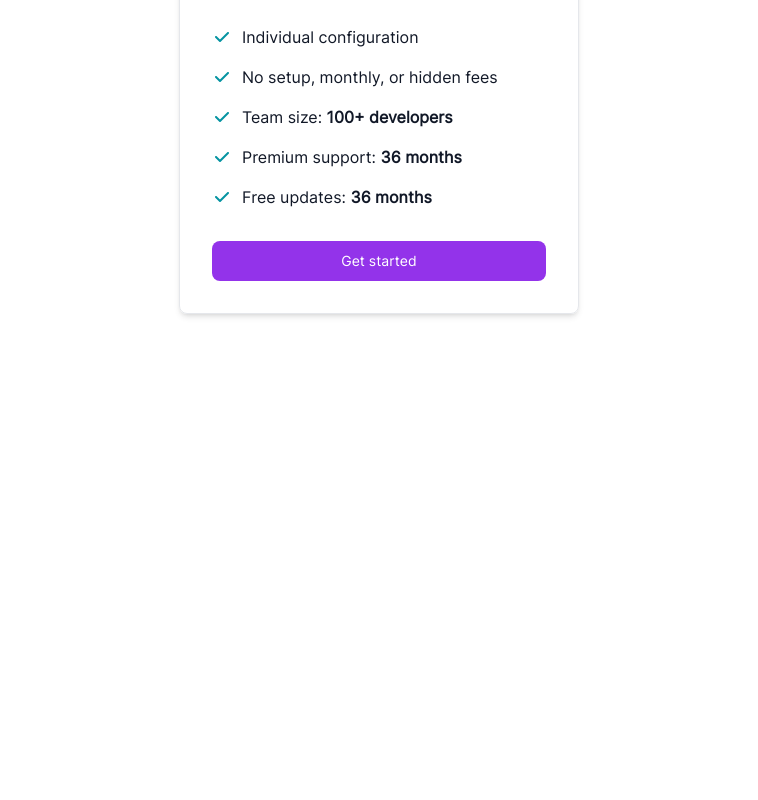
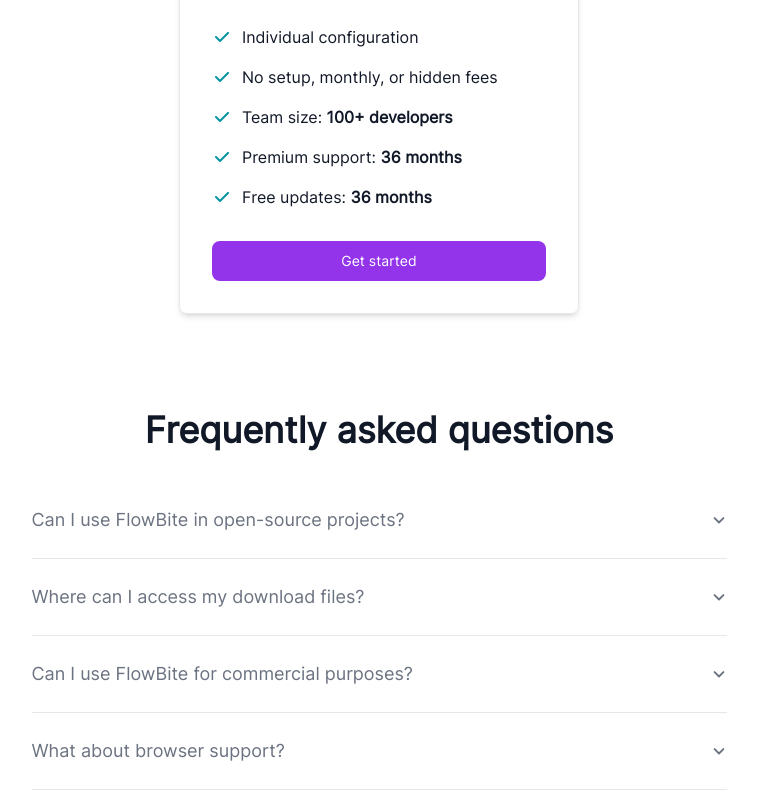
Before and after one commit to nomaan-07/Landwind-React, a React (Vite) app: page / in a window 1280 px wide. Shown: the part 4512-5312 px from the top of the page, without its empty margins (261-1019 px from the left). Before the commit the page ends 4922 px from the top, so only its background shows below. Built offline with nearby package versions, Linux system fonts and the light colour scheme.

Commit message:
Feat: FAQ Section Complete

```diff
--- /dev/null
+++ b/src/components/home-page/FAQ/Accordion.jsx
@@ -0,0 +1,64 @@
+import { useCallback, useState } from "react";
+
+import AccordionQuestion from "./AccordionQuestion";
+
+const questions = [
+  {
+    id: 1,
+    title: "Can I use FlowBite in open-source projects?",
+    answers: [
+      "Generally, it is accepted to use FlowBite in open-source projects, as long as it is not a UI library, a theme, a template, a page-builder that would be considered as an alternative to FlowBite itself.",
+      "With that being said, feel free to use this design kit for your open-source projects.",
+    ],
+    url: "#",
+  },
+  {
+    id: 2,
+    title: "Where can I access my download files?",
+    answers: [
+      "Generally, it is accepted to use FlowBite in open-source projects, as long as it is not a UI library, a theme, a template, a page-builder that would be considered as an alternative to FlowBite itself.",
+      "With that being said, feel free to use this design kit for your open-source projects.",
+    ],
+    url: "#",
+  },
+  {
+    id: 3,
+    title: "Can I use FlowBite for commercial purposes?",
+    answers: [
+      "Generally, it is accepted to use FlowBite in open-source projects, as long as it is not a UI library, a theme, a template, a page-builder that would be considered as an alternative to FlowBite itself.",
+      "With that being said, feel free to use this design kit for your open-source projects.",
+    ],
+    url: "#",
+  },
+  {
+    id: 4,
+    title: "What about browser support?",
+    answers: [
+      "Generally, it is accepted to use FlowBite in open-source projects, as long as it is not a UI library, a theme, a template, a page-builder that would be considered as an alternative to FlowBite itself.",
+      "With that being said, feel free to use this design kit for your open-source projects.",
+    ],
+    url: "#",
+  },
+];
+function Accordion() {
+  const [current, setCurrent] = useState(null);
+
+  const handleToggle = useCallback((id) => {
+    setCurrent((prev) => (prev === id ? null : id));
+  }, []);
+
+  return (
+    <div className="mx-auto mt-6 max-w-[695px] md:mt-8">
+      {questions.map((question) => (
+        <AccordionQuestion
+          key={question.id}
+          question={question}
+          current={current}
+          onToggle={handleToggle}
+        />
+      ))}
+    </div>
+  );
+}
+
+export default Accordion;
--- /dev/null
+++ b/src/components/home-page/FAQ/AccordionQuestion.jsx
@@ -0,0 +1,43 @@
+import Icon from "../../../ui/Icon";
+
+function AccordionQuestion({ question, current, onToggle }) {
+  const isOpen = current === question.id;
+
+  return (
+    <div className="border-b border-b-gray-200">
+      {/* Question */}
+      <div
+        className={`flex cursor-pointer items-center justify-between gap-3 py-4 md:py-6 ${isOpen ? "text-gray-900" : "text-gray-500"}`}
+        onClick={() => onToggle(question.id)}
+      >
+        <h4 className="font-medium leading-none transition-all md:text-lg">
+          {question.title}
+        </h4>
+        <Icon
+          className={`size-4 shrink-0 transition-all ${isOpen ? "rotate-180" : ""}`}
+          icon="chevron-down"
+        />
+      </div>
+      {/* Answer */}
+      <div
+        className={`space-y-1.5 overflow-hidden text-gray-500 transition-all md:pr-10 ${isOpen ? "h-auto border-t border-t-gray-200 py-3 md:py-5" : "max-h-0"}`}
+      >
+        {question.answers.map((answer, i) => (
+          <p key={i}>{answer}</p>
+        ))}
+        <p>
+          Find out more information by{" "}
+          <a
+            href={question.url}
+            className="font-medium text-purple-600 transition-colors hover:text-purple-700"
+          >
+            reading the license
+          </a>
+          .
+        </p>
+      </div>
+    </div>
+  );
+}
+
+export default AccordionQuestion;
--- /dev/null
+++ b/src/components/home-page/FAQ/FAQ.jsx
@@ -0,0 +1,16 @@
+import SectionTitle from "../../../ui/SectionTitle";
+import Accordion from "./Accordion";
+
+function FAQ() {
+  return (
+    <section className="container pb-16 md:pb-20 lg:pb-24">
+      <SectionTitle className="text-center">
+        Frequently asked questions
+      </SectionTitle>
+
+      <Accordion />
+    </section>
+  );
+}
+
+export default FAQ;
--- a/src/pages/HomePage.jsx
+++ b/src/pages/HomePage.jsx
@@ -1,3 +1,4 @@
+import FAQ from "../components/home-page/FAQ/FAQ";
 import FeaturesSections from "../components/home-page/features-section/FeaturesSections";
 import Hero from "../components/home-page/hero/Hero";
 import Logos from "../components/home-page/logos/Logos";
@@ -14,6 +15,7 @@ function HomePage() {
       <SocialProof />
       <Testimony />
       <Pricing />
+      <FAQ />
     </main>
   );
 }
```
Also changed, not shown: src/ui/Accordion.jsx (deleted).
